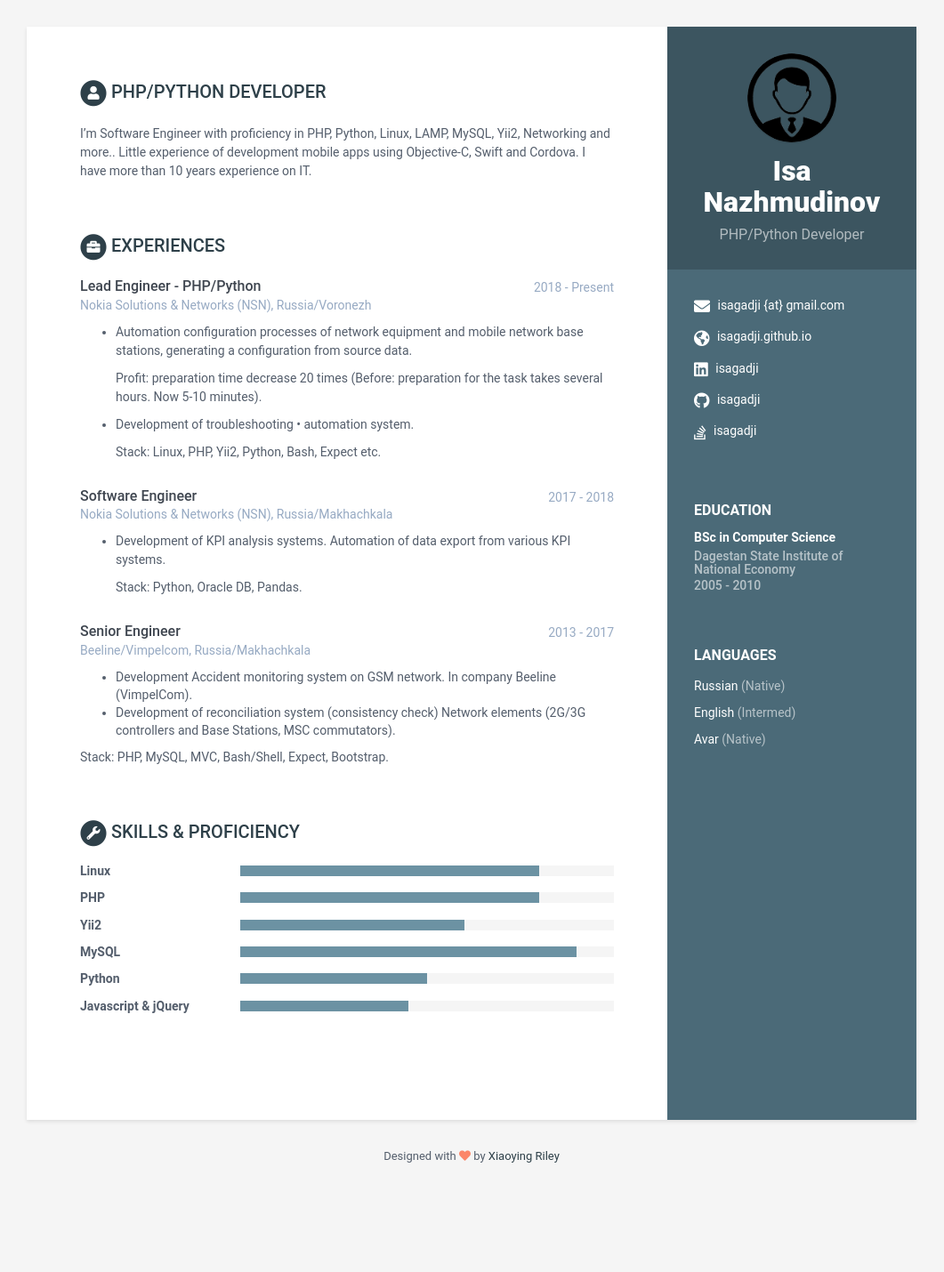
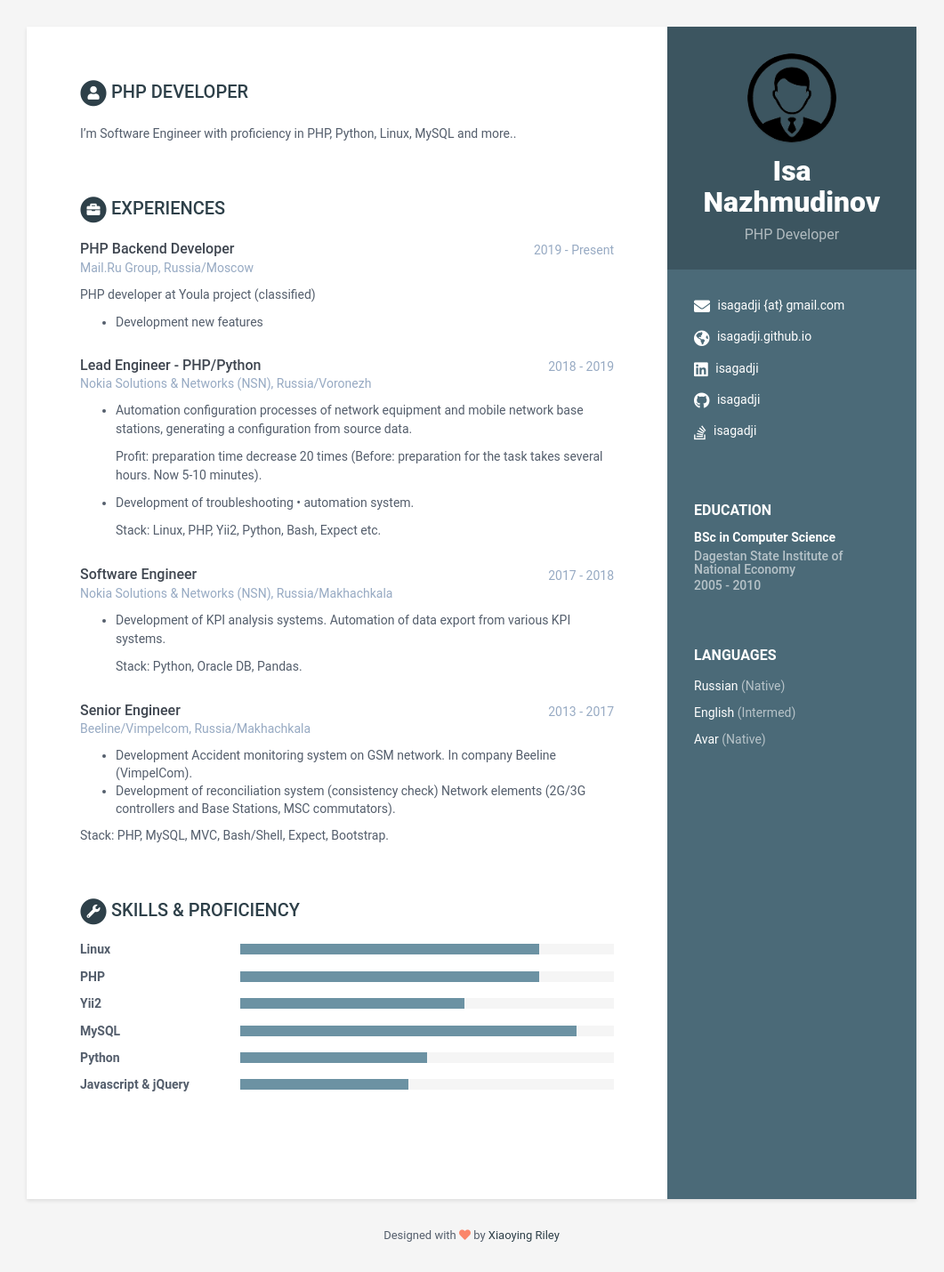
Before and after one commit to isagadji/isa, a Jekyll site: the page built from index.html, in a window 1280 px wide. Shown: the whole page at 89% size, without its empty margins (110-1171 px from the left). Built offline with Jekyll 4.4.1, drawn with Linux system fonts in a browser that asks for light colours; before the commit the page ends 1341 px from its top, so only the background shows below that.

Commit message:
Add Mail.Ru Group experience

```diff
--- a/_data/data.yml
+++ b/_data/data.yml
@@ -8,7 +8,7 @@ sidebar:
 
     # Profile information
     name: Isa Nazhmudinov
-    tagline: PHP/Python  Developer
+    tagline: PHP  Developer
     avatar: profile.png  #place a 100x100 picture inside /assets/images/ folder and provide the name of the file below
 
     # Sidebar links
@@ -40,10 +40,9 @@ sidebar:
 #        link:
 
 career-profile:
-    title: PHP/Python Developer
+    title: PHP Developer
     summary: |
-      I'm Software Engineer with proficiency in PHP, Python, Linux, LAMP, MySQL, Yii2, Networking and more..
-      Little experience of development mobile apps using Objective-C, Swift and Cordova. I have more than 10 years experience on IT.
+      I'm Software Engineer with proficiency in PHP, Python, Linux, MySQL and more..
 
 education:
     - degree: BSc in Computer Science
@@ -53,8 +52,15 @@ education:
         Computer Programming, Applied informatics in economics.
 
 experiences:
+    - role: PHP Backend Developer
+      time: 2019 - Present
+      company: Mail.Ru Group, Russia/Moscow
+      details: |
+        PHP developer at Youla project (classified)
+        - Development new features
+
     - role: Lead Engineer - PHP/Python
-      time: 2018 - Present
+      time: 2018 - 2019
       company: Nokia Solutions & Networks (NSN), Russia/Voronezh
       details: |
         * Automation configuration processes of network equipment and mobile network base stations, generating a configuration from source data.
```
